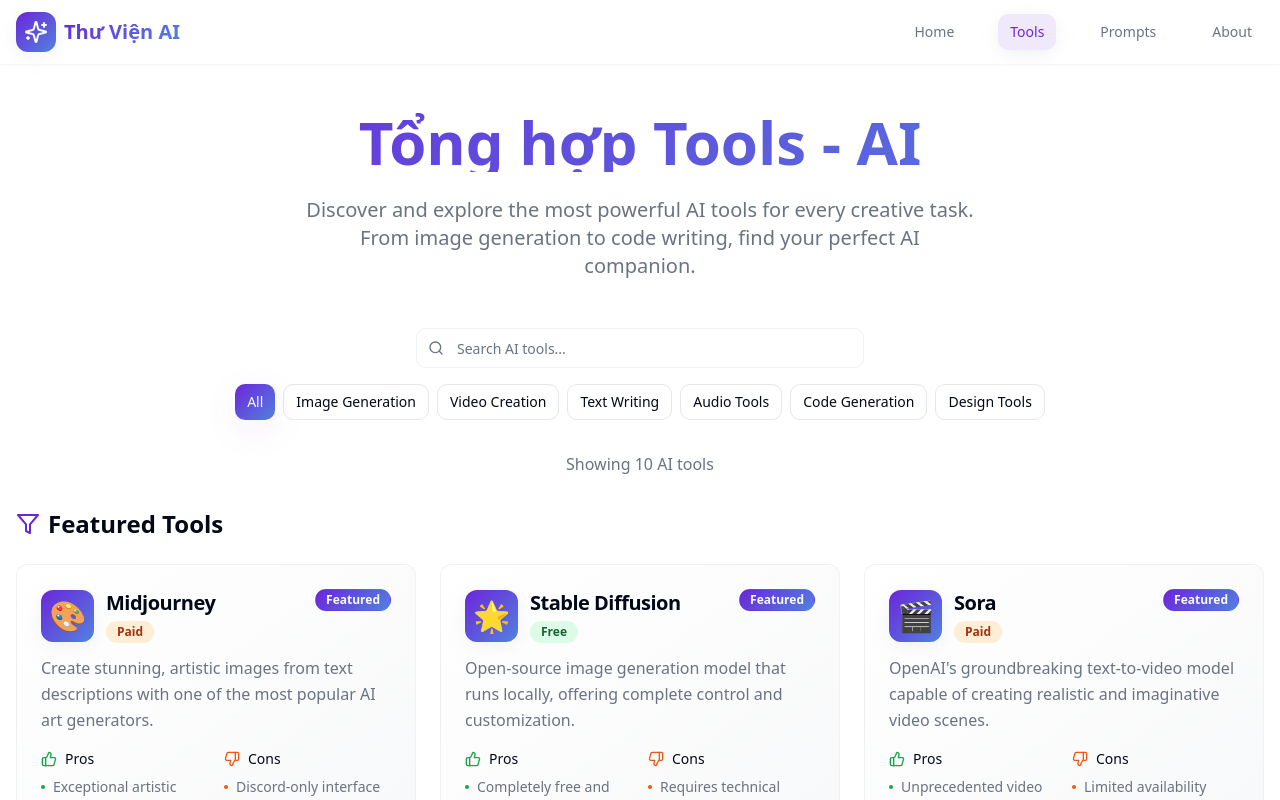
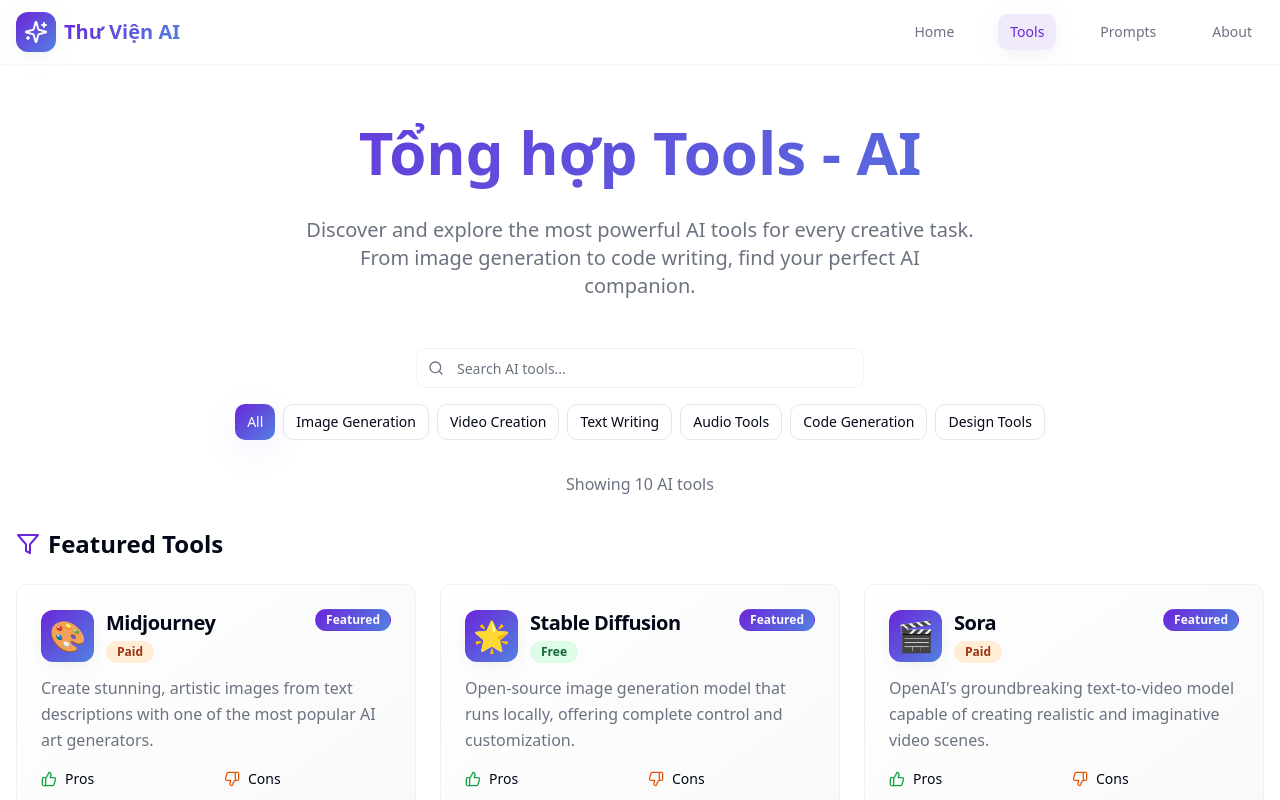
Before and after one commit to luannote/aiprompt-hub, a React (Vite) app: page /tools in a window 1280 px wide. Shown: the top 800 px of the page. Built offline with nearby package versions, Linux system fonts and the light colour scheme.

Commit message:
Visual edit in Lovable
Edited UI in Lovable

```diff
--- a/src/pages/Tools.tsx
+++ b/src/pages/Tools.tsx
@@ -18,7 +18,7 @@ const Tools = () => {
       <div className="container mx-auto px-4">
         {/* Header */}
         <div className="text-center mb-12 animate-fadeIn">
-          <h1 className="text-4xl md:text-6xl font-bold mb-6 bg-gradient-primary bg-clip-text text-transparent">Tổng hợp Tools - AI</h1>
+          <h1 className="text-4xl md:text-6xl font-bold mb-6 bg-gradient-primary bg-clip-text text-transparent py-[10px]">Tổng hợp Tools - AI</h1>
           <p className="text-xl text-muted-foreground max-w-2xl mx-auto">
             Discover and explore the most powerful AI tools for every creative task.
             From image generation to code writing, find your perfect AI companion.
```
